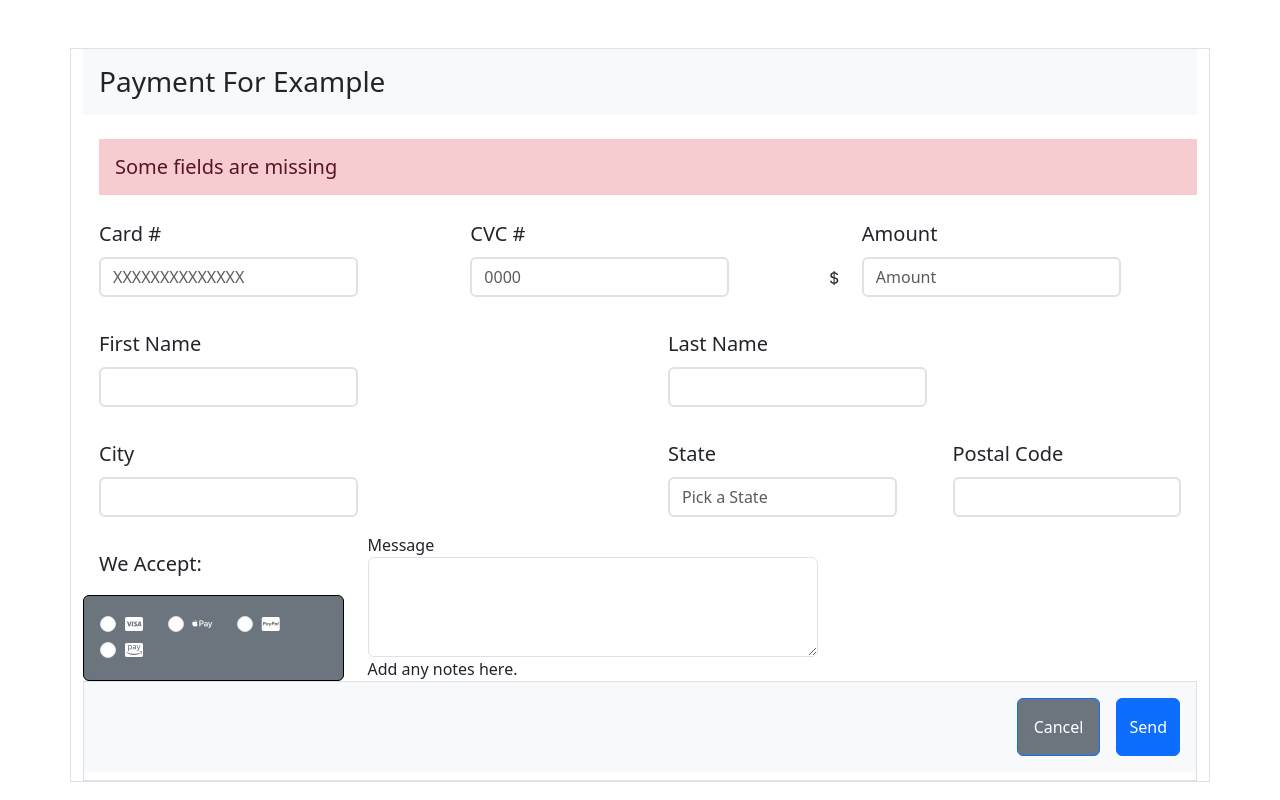
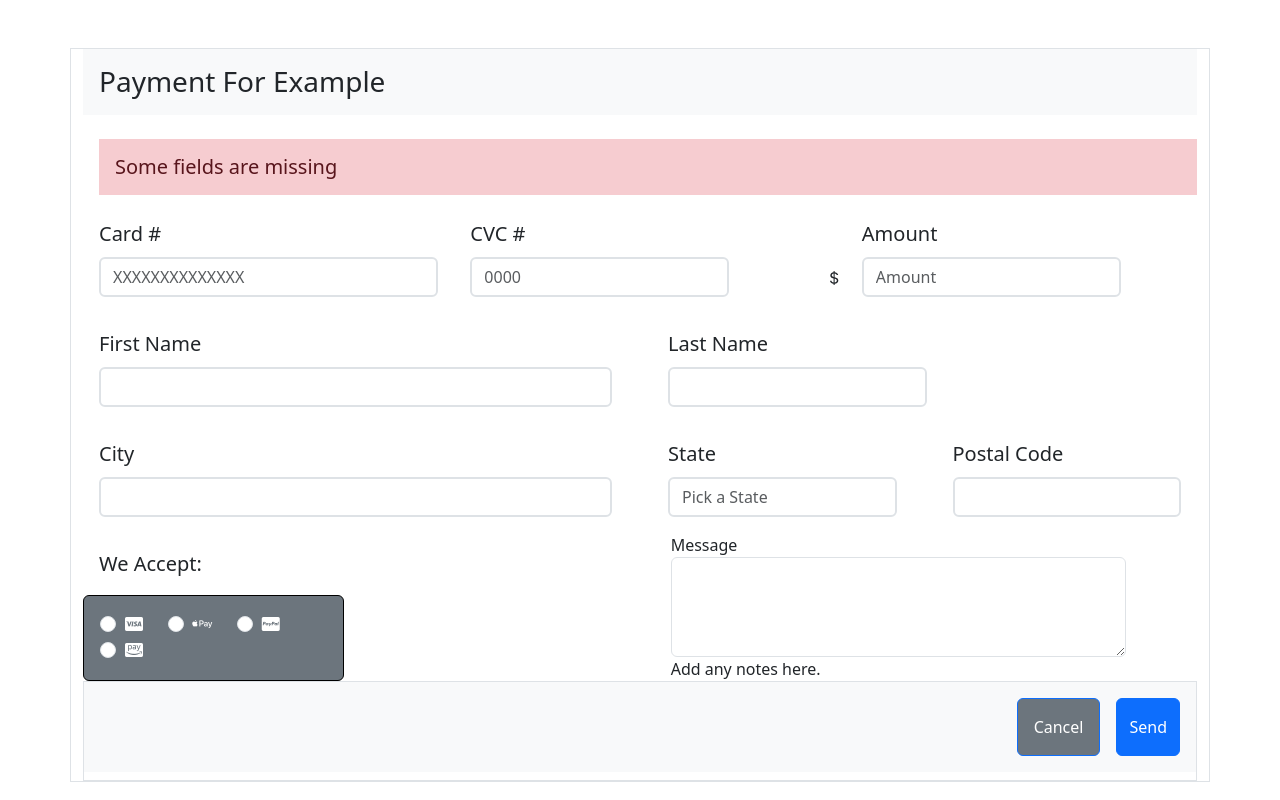
Before and after one commit to 4GeeksAcademy/formHTML5-Sergio.Bonaque, a plain HTML site: page index.html in a window 1280 px wide. Drawn offline with nearby package versions, Linux system fonts and the light colour scheme.

Commit message:
corrección final

```diff
--- a/index.html
+++ b/index.html
@@ -13,7 +13,7 @@
 
 <body>
   <div class="container mb-3 border mt-5">
-    <h3 class="p-3 mb-2 bg-body-tertiary border- p-3">Payment For Example</h3>
+    <h3 class="p-3 mb-2 bg-body-tertiary border- p-3 ">Payment For Example</h3>
     <div class="body">
       <div>
         <h5 class="p-3 mb-2 bg-danger text-danger-emphasis bg-opacity-25 mt-4 d-flex ms-3">Some fields are missing
@@ -21,14 +21,14 @@
         <!--Card-->
         <div class="d-flex">
           <div class="col-4">
-            <label class="p-3 fs-5 ">Card #
+            <label class="p-3 fs-5 w-100 ">Card #
               <input type="text" class="mt-2 form-control border-2" id="cardNumber" placeholder="XXXXXXXXXXXXXX">
             </label>
           </div>
 
           <!--CVC-->
           <div class="col-4">
-            <label class="p-3 fs-5 ">CVC #
+            <label class="p-3 fs-5">CVC #
               <input type="text" class="mt-2 form-control border-2 " id="cvc " placeholder="0000">
             </label>
           </div>
@@ -38,7 +38,7 @@
               <path
                 d="M4 10.781c.148 1.667 1.513 2.85 3.591 3.003V15h1.043v-1.216c2.27-.179 3.678-1.438 3.678-3.3 0-1.59-.947-2.51-2.956-3.028l-.722-.187V3.467c1.122.11 1.879.714 2.07 1.616h1.47c-.166-1.6-1.54-2.748-3.54-2.875V1H7.591v1.233c-1.939.23-3.27 1.472-3.27 3.156 0 1.454.966 2.483 2.661 2.917l.61.162v4.031c-1.149-.17-1.94-.8-2.131-1.718zm3.391-3.836c-1.043-.263-1.6-.825-1.6-1.616 0-.944.704-1.641 1.8-1.828v3.495l-.2-.05zm1.591 1.872c1.287.323 1.852.859 1.852 1.769 0 1.097-.826 1.828-2.2 1.939V8.73z" />
             </svg>
-            <label class="p-3 fs-5 ">Amount
+            <label class="p-3 fs-5">Amount
               <input type="text" class="mt-2 form-control border-2" id="amount" placeholder="Amount">
             </label>
           </div>
@@ -46,13 +46,13 @@
         <!--Second Body-->
         <div class="row">
           <div class="col-6">
-            <label class="p-3 fs-5 ">First Name
+            <label class="p-3 fs-5 w-100">First Name
               <input type="text" class="mt-2 form-control border-2" id="First Name" placeholder="">
             </label>
           </div>
 
           <div class="col-6">
-            <label class="p-3 fs-5 ">Last Name
+            <label class="p-3 fs-5">Last Name
               <input type="text" class="mt-2 form-control border-2" id="First Name" placeholder="">
             </label>
           </div>
@@ -60,7 +60,7 @@
 
         <div class="row">
           <div class="col-6">
-            <label class="p-3 fs-5 ">City
+            <label class="p-3 fs-5 w-100">City
               <input type="text" class="mt-2 form-control border-2" id="Last Name" placeholder="">
             </label>
           </div>
@@ -112,19 +112,20 @@
               </div>
             </div>
           </div>
-          <div class="col-5">
-            <div class="form-floating ">Message
+          <div class="col-8 d-flex justify-content-end align-items ms-4">
+            <div class="form-floating" style="width: 62%;">
+              Message
               <textarea class="form-control" placeholder="Leave a comment here" id="floatingTextarea2"
                 style="height: 100px"></textarea>
               <label for="floatingTextarea2"></label>
               Add any notes here.
             </div>
           </div>
+
         </div>
       </div>
     </div>
-    <div class="border">
-
+    <div class="border ">
       <div class="d-grid gap-2 d-md-flex justify-content-md-end p-3 mb-2 bg-body-tertiary">
         <button class="btn btn-primary me-md-2 p-3 bg-secondary text-white" type="button">Cancel</button>
         <button class="btn btn-primary" type="button">Send</button>
```
